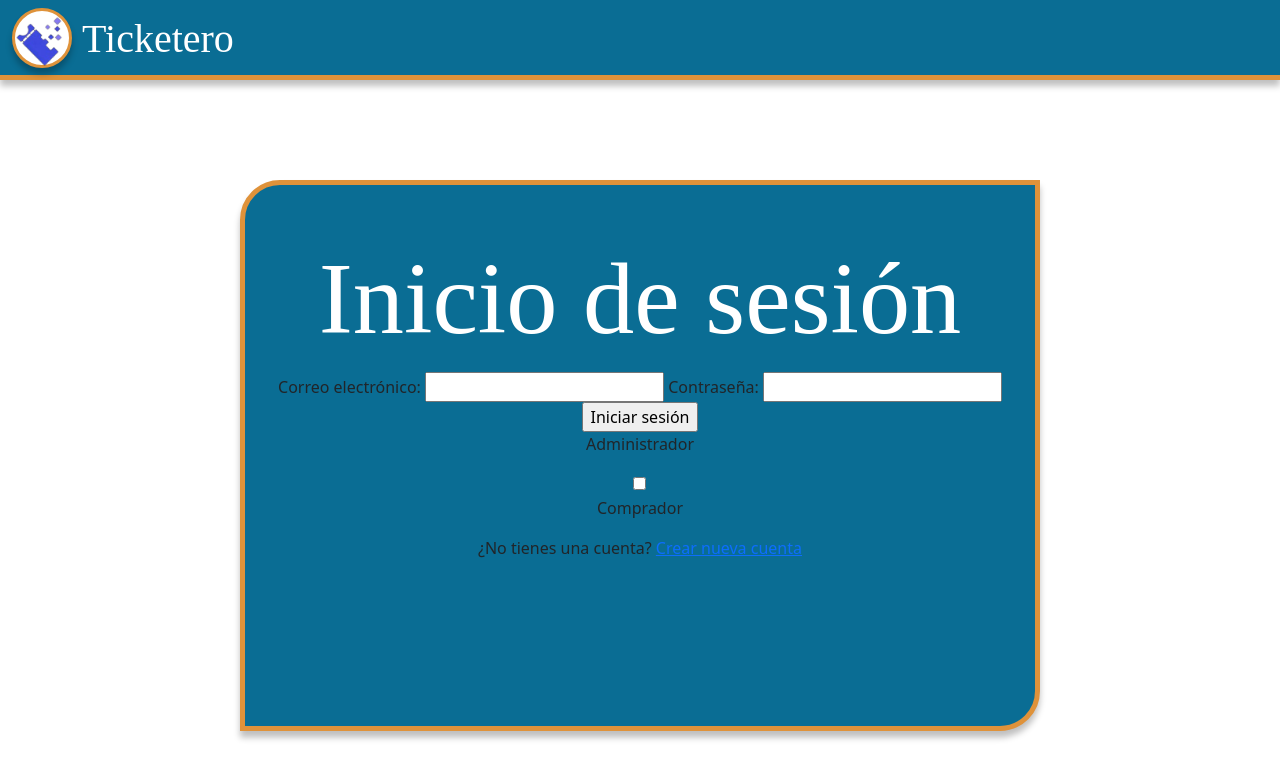
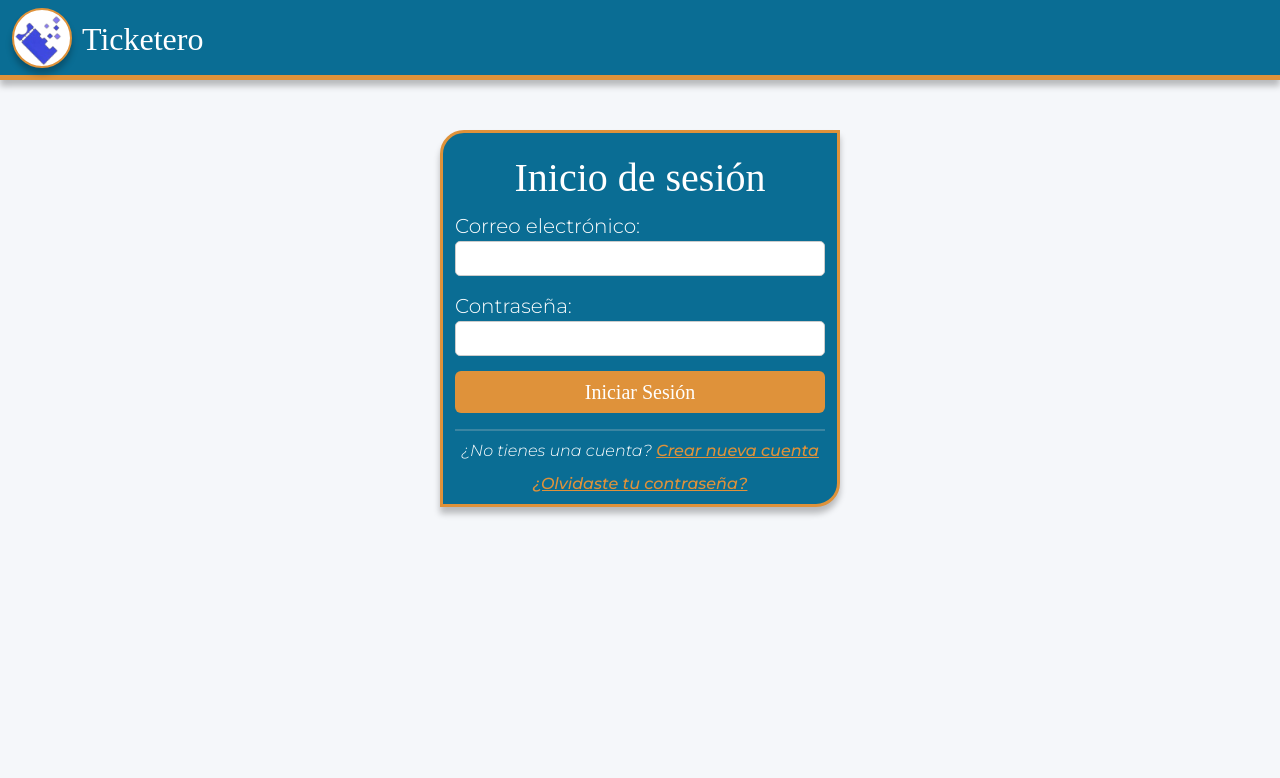
Before and after one commit to rogexs/ticketero, a plain HTML site: page views/login.html in a window 1280 px wide. Drawn offline with nearby package versions, Linux system fonts and the light colour scheme; a web font is replaced by a local one.

Commit message:
v0.01 Login completado

```diff
--- a/css/style.css
+++ b/css/style.css
@@ -17,8 +17,8 @@ body {
 
 /*Logo*/
 .format-logo {
-    width: 20px;
-    height: 20px;
+    width: 10px;
+    height: 10px;
     align-items: center;
 }
 
@@ -26,7 +26,7 @@ body {
     width: 60px;
     height: 60px;
     background-color: white;
-    border: 3px solid #DF923A;
+    border: 2px solid #DF923A;
     border-radius: 55%;
     box-sizing: border-box;
     box-shadow: 0 0.4rem 0.4rem rgba(0, 0, 0, 0.25);
@@ -34,7 +34,6 @@ body {
 
 /*Barra de navegacion*/
 .navbar {
-    padding: 2rem;
     background-color: #0A6D94;
     height: 80px;
     text-align: left;
@@ -42,12 +41,12 @@ body {
     box-shadow: 0 0.4rem 0.4rem rgba(0, 0, 0, 0.25);
 }
 
-.titulo-nav{
+.titulo-nav {
     margin-left: 70px;
     margin-top: 10px;
     position: absolute;
     text-align: center;
-        font-size: 2.5rem;
+    font-size: 2rem;
     font-weight: 500;
     line-height: 1.2575;
     color: #ffffff;
@@ -57,26 +56,78 @@ body {
 }
 
 /*Seccion login*/
-.login-div{
-    text-align: center;
-    padding: 50px 20px 150px 20px;
+.login-div {
     margin-top: 50px;
-    max-width: 800px;
-    position: relative;
-    border: solid 5px #df923a;
+    max-width: 400px;
+    border: solid 3.5px #df923a;
     box-sizing: border-box;
     box-shadow: 0 0.4rem 0.4rem rgba(0, 0, 0, 0.25);
     background-color: #0a6d94;
-    border-radius: 2.5rem 0 2.5rem 0;
+    border-radius: 1.5rem 0 1.5rem 0;
     flex-shrink: 1;
 }
 
-.login-titulo{
+.login-titulo {
+    margin-top: 20px;
     text-align: center;
-    font-size: 6.4rem;
+    font-size: 2.5rem;
     font-weight: 400;
     line-height: 1.2575;
     color: #ffffff;
-    font-family:'Nokio', 'Source Sans Pro';
+    font-family: 'Nokio', 'Source Sans Pro';
     white-space: nowrap;
 }
+
+.login-titulo-form {
+    color: #ffffff;
+    font-size: 20px;
+    font-family: 'Montserrat', sans-serif;
+    font-weight: 300;
+}
+
+.text-form{
+    width: 100%;
+    height: 35px;
+    border: 1px solid #ccc;
+    border-radius: 5px;
+    margin-bottom: 15px;
+    font-size: 16px;
+}
+
+.btn-primary {
+    background-color: #DF923A;
+    font-family: 'Nokio';
+    font-weight: 400;
+    font-size: 1.25rem;
+    border: 0px;
+}
+
+.btn-primary:hover {
+    background-color: #945819;
+}
+
+.hr-color {
+    background-color: #ffffff;
+    border: none;
+    border-top: 2px solid #ccc;
+    margin-top: 1rem;
+    margin-bottom: 5px;
+}
+
+.montserrat-blanco {
+    font-family: 'Montserrat';
+    font-style: italic;
+    color: #ffffff;
+    font-weight: 300;
+}
+.montserrat-amarillo {
+    font-family: 'Montserrat';
+    font-style: italic;
+    font-weight: 500;
+    line-height: 30px;
+    color: #DF923A;
+}
+
+.montserrat-amarillo:hover {
+    color: #945819;
+}
--- a/views/login.html
+++ b/views/login.html
@@ -6,8 +6,6 @@
   <meta http-equiv="X-UA-Compatible" content="IE=edge">
   <meta name="viewport" content="width=device-width, initial-scale=1.0">
   <title>Ticketrero - Entrar o registrarse</title>
-    <!--CSS-->
-    <link rel="stylesheet" href="../css/style.css">
   <!--Iconos de pestaña-->
   <link rel="icon" type="image/x-com" href="../assets/img/ticketero.jpg">
   <!--Boostrap Iconos CSS-->
@@ -15,13 +13,21 @@
   <!--Boostrap:CSS-->
   <link href="https://cdn.jsdelivr.net/npm/bootstrap@5.2.3/dist/css/bootstrap.min.css" rel="stylesheet"
     integrity="sha384-rbsA2VBKQhggwzxH7pPCaAqO46MgnOM80zW1RWuH61DGLwZJEdK2Kadq2F9CUG65" crossorigin="anonymous">
+  <!--CSS-->
+  <link rel="stylesheet" href="../css/style.css">
+  <!--CSS Google Fonts-->
+  <link rel="preconnect" href="https://fonts.googleapis.com">
+  <link rel="preconnect" href="https://fonts.gstatic.com" crossorigin>
+  <link
+    href="https://fonts.googleapis.com/css2?family=Montserrat:ital,wght@0,100;0,200;0,300;0,400;0,500;0,600;0,700;0,800;0,900;1,100;1,200;1,300;1,400;1,500;1,600;1,700;1,800;1,900&display=swap"
+    rel="stylesheet">
 </head>
 
 <body>
   <!--Header Nav-->
   <nav class="navbar bg-body-tertiary">
     <div class="container-fluid">
-            <div class="navbar-brand formato-div-logo d-inline-block align-text-top"">
+      <div class="navbar-brand formato-div-logo d-inline-block align-text-top">
         <img src=" ../assets/img/logo-ticket.png" alt="Logo de la pagina" width="48px">
       </div>
       <h1 class="titulo-nav">Ticketero</h1>
@@ -29,29 +35,25 @@
   </nav>
 
   <!--Seccion login-->
-    <section style="margin-top: 100px;" class="align-items-stretch">
-        <div class="container-fluid login-div d-flex flex-column justify-content-center align-items-center">
-            <h2 class="login-titulo">Inicio de sesión</h2>
-            <form>
-              <label for="email">Correo electrónico:</label>
-              <input type="email" id="email" name="email" required>
-
-              <label for="password">Contraseña:</label>
-              <input type="password" id="password" name="password" required>
-
-              <input type="submit" value="Iniciar sesión">
+  <section class="align-items-stretch">
+    <div class="container-fluid login-div">
+      <h2 class="login-titulo text-lg text-center">Inicio de sesión</h2>
+      <form class="align-items-center">
+        <label for="email" class="login-titulo-form">Correo electrónico:</label>
+        <br>
+        <input class="text-form" type="email" id="email" name="email" required>
+        <br>
+        <label class="login-titulo-form" for="password">Contraseña:</label>
+        <br>
+        <input class="text-form" type="password" id="password" name="password" required>
+        <br>
+        <div class="d-grid gap-2">
+          <input class="btn btn-primary" type="submit" value="Iniciar Sesión">
+        </div>
       </form>
-
-            <div class="nav-switch">
-              <p>Administrador</p>
-              <label class="switch">
-                <input type="checkbox">
-                <span class="slider"></span>
-              </label>
-              <p>Comprador</p>
-            </div>
-
-            <p>¿No tienes una cuenta? <a href="crearCuenta.html">Crear nueva cuenta</a></p>
+      <hr class="hr-color">
+      <p style="margin-bottom: 2.5px; text-align: center;" class="montserrat-blanco text-center">¿No tienes una cuenta? <a class="montserrat-amarillo" href="crearCuenta.html">Crear nueva cuenta</a></p>
+      <p style="margin-bottom: 5px; text-align: center;"> <a class="align-items-center montserrat-amarillo" href="/index.html">¿Olvidaste tu contraseña?</a></p>
     </div>
   </section>
 
```
Lines whose indentation alone changed are shown as unchanged.
